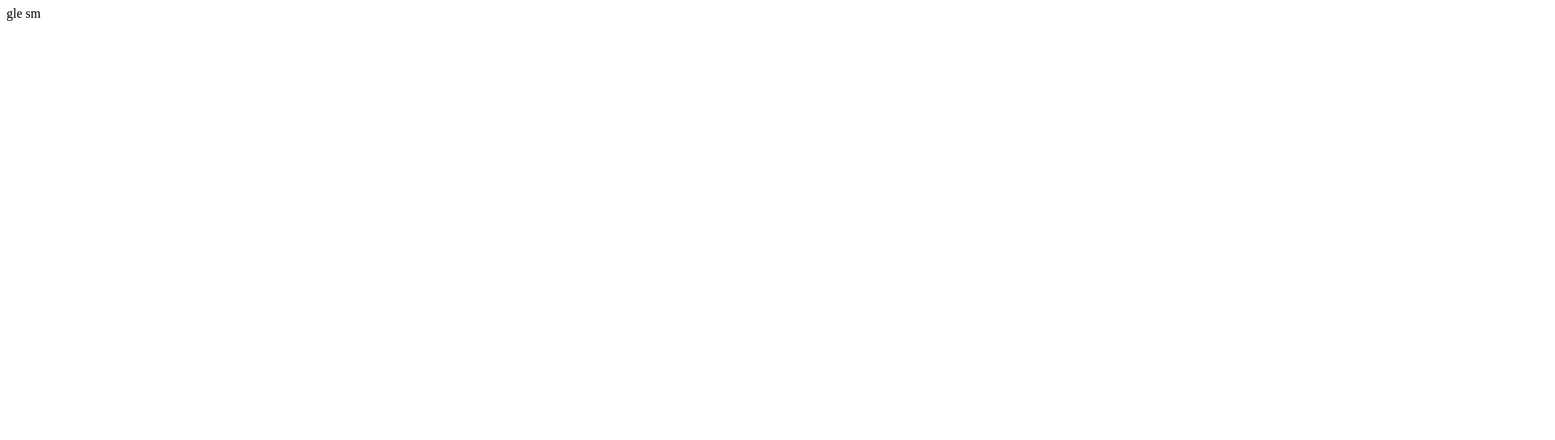
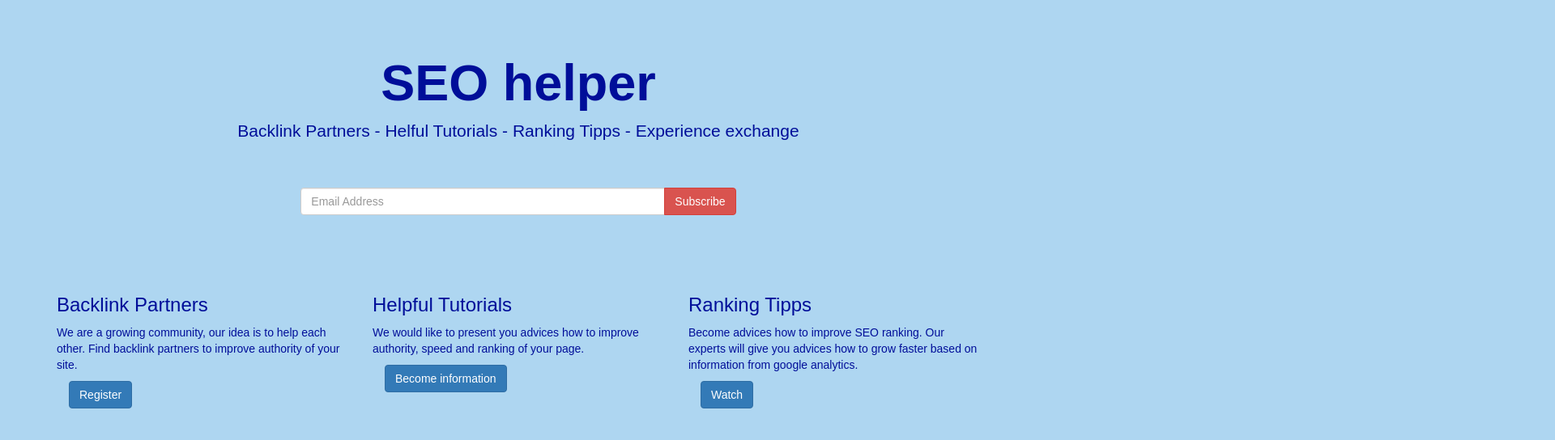
Before and after one commit to igraes/igraes.github.io, a plain HTML site: page index.html in a window 1280 px wide. Shown: the top 544 px of the page at 81% size, 1920 px wide, since content can reach past the window. Drawn offline with nearby package versions, Linux system fonts and the light colour scheme.

Commit message:
Update index.html

```diff
--- a/index.html
+++ b/index.html
@@ -1 +1,78 @@
-gle sm
+<!DOCTYPE html>
+<html lang="en">
+<head>
+  <title>SOS SEO</title>
+  <meta charset="utf-8">
+  <meta name="viewport" content="width=device-width, initial-scale=1">
+  <link rel="stylesheet" href="https://maxcdn.bootstrapcdn.com/bootstrap/3.4.0/css/bootstrap.min.css">
+  <script src="https://ajax.googleapis.com/ajax/libs/jquery/3.4.1/jquery.min.js"></script>
+  <script src="https://maxcdn.bootstrapcdn.com/bootstrap/3.4.0/js/bootstrap.min.js"></script>
+</head>
+<style>
+body {background-color: #AED6F1  ;}
+body {color: #000E99;}
+body {font-family: 'Lexend Deca', sans-serif;}
+</style>
+
+<header>
+  <style>
+  .jumbotron {
+    background-color: #AED6F1  ;
+    color: #000E99   ;
+  }
+  </style>
+
+<div class="jumbotron text-center">
+  <h1><b>SEO helper</b></h1>
+  <p>Backlink Partners - Helful Tutorials - Ranking Tipps - Experience exchange</p>
+  <form class="form-inline">
+    <br>
+  </br>
+  <div class="input-group">
+  <form method="post" action="mailto:smirnovs.glebs@gmail.com">
+    <input type="email" class="form-control" size="50" placeholder="Email Address" required>
+    <div class="input-group-btn">
+      <button type="button" class="btn btn-danger" action= >Subscribe</a></button>
+</form>
+      </div>
+    </div>
+  </form>
+</div>
+
+</header>
+
+
+<body>
+
+<div class="container">
+  <div class="row">
+    <div class="col-sm-4">
+      <h3>Backlink Partners</h3>
+      <p>We are a growing community, our idea is to help each other. Find backlink partners to improve authority of your site.</p>
+   <div class="container">
+   <button type="button" class="btn btn-primary">Register</button>
+   </div>
+    </div>
+
+    <div class="col-sm-4">
+      <h3>Helpful Tutorials</h3>
+      <p>We would like to present you advices how to improve authority, speed and ranking of your page.</p>
+     <div class="container">
+        <button type="button" class="btn btn-primary">Become information</button>
+        </div>
+    </div>
+
+    <div class="col-sm-4">
+      <h3>Ranking Tipps</h3>
+      <p>Become advices how to improve SEO ranking. Our experts will give you advices how to grow faster based on information from google analytics. </p>
+      <div class="container">
+        <button type="button" class="btn btn-primary">Watch</button>
+        </div>
+    </div>
+  </div>
+</div>
+
+</body>
+
+
+  </html>
```
